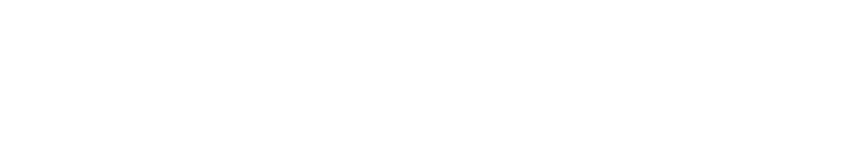
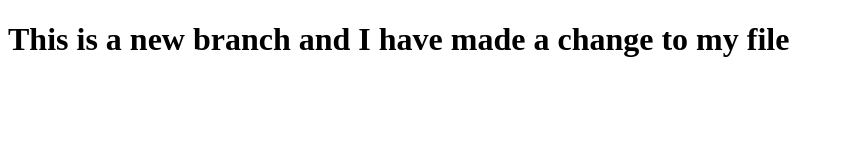
Before and after one commit to miller6413/git_practice, a plain HTML site: page index.html in a window 1280 px wide. Shown: the whole page, without its empty margins (0-844 px from the left). Drawn offline with Linux system fonts and the light colour scheme.

Commit message:
add header 1

```diff
--- a/index.html
+++ b/index.html
@@ -4,6 +4,7 @@
 	<title>git practice</title>
 </head>
 <body>
+	<h1>This is a new branch and I have made a change to my file</h1>
 
 </body>
 </html>
```
